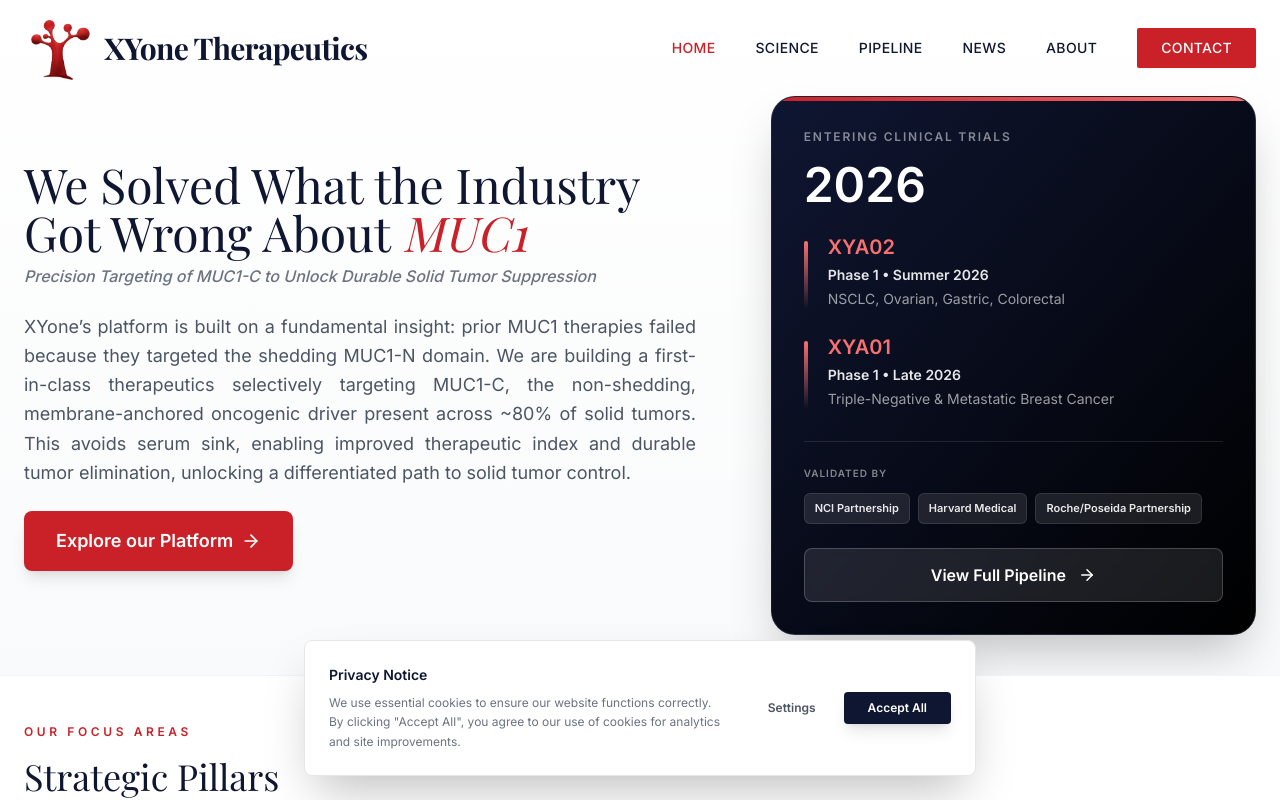
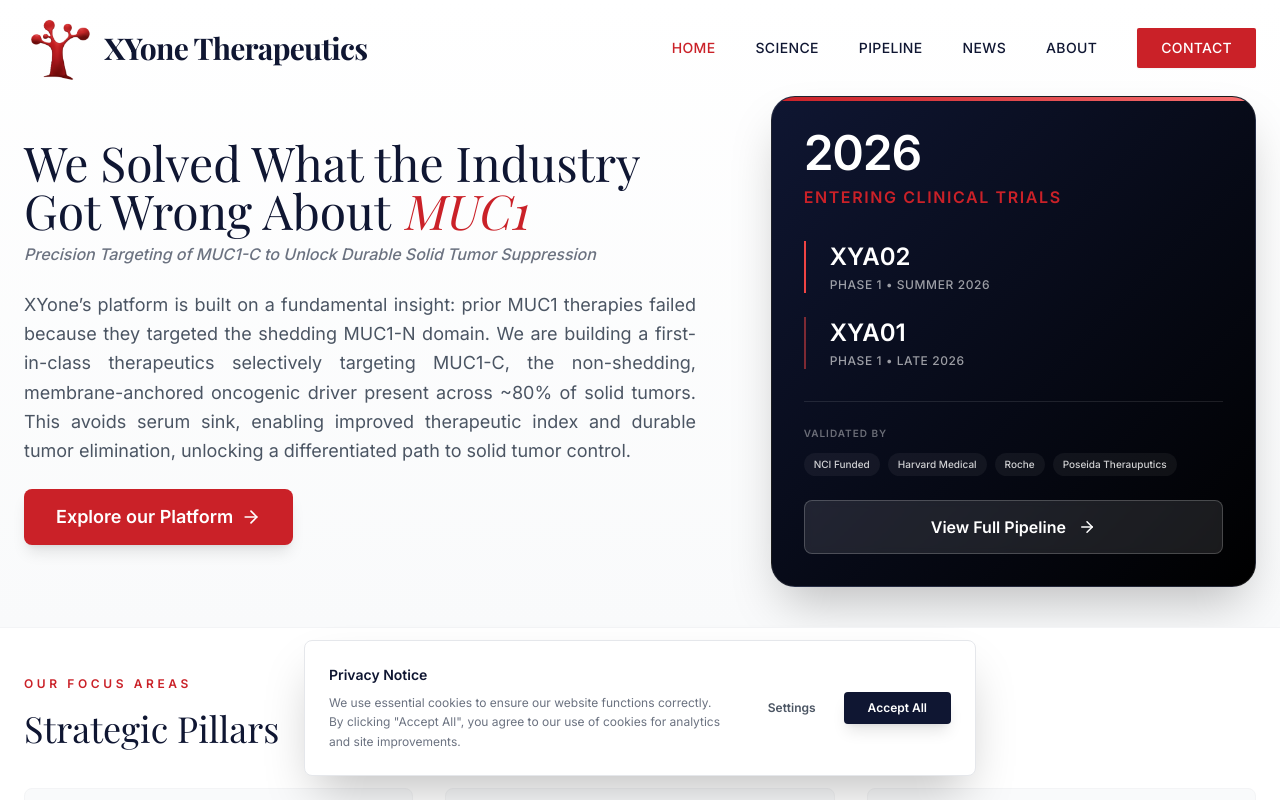
Before and after one commit to Abhisheksv25/xyone-website, a React (Vite) app: page /#/ in a window 1280 px wide. Shown: the top 800 px of the page. Built offline with nearby package versions, Linux system fonts and the light colour scheme; a web font is replaced by a local one.

Commit message:
updated the home page with new design of the blue box card

```diff
--- a/src/pages/pages/Home.tsx
+++ b/src/pages/pages/Home.tsx
@@ -44,7 +44,7 @@
                 XYone’s platform is built on a fundamental insight: prior MUC1 therapies failed because they targeted the shedding MUC1-N domain. We are building a first-in-class therapeutics selectively targeting MUC1-C, the non-shedding, membrane-anchored oncogenic driver present across ~80% of solid tumors. This avoids serum sink, enabling improved therapeutic index and durable tumor elimination, unlocking a differentiated path to solid tumor control.
               </p>
 
-              <Link to="/science" className="inline-flex items-center gap-2 px-8 py-4 bg-primary text-white rounded-lg font-semibold text-lg hover:bg-red-700 transition-all shadow-lg hover:shadow-xl hover:-translate-y-1 group">
+              <Link to="/science" className="inline-flex items-center gap-2 px-8 py-3.5 bg-primary text-white rounded-lg font-semibold text-lg hover:bg-red-700 transition-all shadow-lg hover:shadow-xl hover:-translate-y-1 group">
                 Explore our Platform
                 <ArrowRight className="group-hover:translate-x-1 transition-transform" size={20} />
               </Link>
@@ -56,40 +56,35 @@
                 {/* Top Border Gradient */}
                 <div className="absolute top-0 left-0 right-0 h-1 bg-gradient-to-r from-primary to-red-400"></div>
 
-                <div className="text-xs font-bold tracking-[0.15em] uppercase text-white/50 mb-4">Entering Clinical Trials</div>
+                <div className="relative z-10">
+                    {/* <div className="text-xs font-bold tracking-[0.2em] uppercase text-white/40 mb-2">Milestone</div> */}
 
-                <h2 className="font-sans text-5xl font-bold text-white mb-6 leading-none">
+                    <h2 className="font-sans text-4xl md:text-5xl font-bold text-white mb-2 leading-none tracking-tight">
                       2026
                     </h2>
+                    <div className="text-base font-bold text-primary uppercase tracking-widest mb-8">Entering Clinical Trials</div>
 
                     <div className="space-y-6 mb-8">
                       {/* Asset 1 */}
-                  <div className="relative pl-6">
-                    <div className="absolute left-0 top-2 bottom-0 w-1 bg-gradient-to-b from-red-400 to-transparent rounded-full"></div>
-                    <div className="text-xl font-bold text-red-400 mb-1">XYA02</div>
-                    <div className="text-sm font-semibold text-white/90 mb-1">Phase 1 • Summer 2026</div>
-                    <div className="text-sm text-white/60">
-                        NSCLC, Ovarian, Gastric, Colorectal
-                    </div>
+                      <div className="relative pl-6 border-l-2 border-red-500">
+                        <div className="text-2xl font-bold text-white mb-1">XYA02</div>
+                        <div className="text-xs font-medium text-white/60 uppercase tracking-wider">Phase 1 • Summer 2026</div>
                       </div>
 
                       {/* Asset 2 */}
-                  <div className="relative pl-6">
-                    <div className="absolute left-0 top-2 bottom-0 w-1 bg-gradient-to-b from-red-400 to-transparent rounded-full"></div>
-                    <div className="text-xl font-bold text-red-400 mb-1">XYA01</div>
-                    <div className="text-sm font-semibold text-white/90 mb-1">Phase 1 • Late 2026</div>
-                    <div className="text-sm text-white/60">
-                        Triple-Negative & Metastatic Breast Cancer
-                    </div>
+                      <div className="relative pl-6 border-l-2 border-red-500/50">
+                        <div className="text-2xl font-bold text-white mb-1">XYA01</div>
+                        <div className="text-xs font-medium text-white/60 uppercase tracking-wider">Phase 1 • Late 2026</div>
                       </div>
                     </div>
 
                     <div className="pt-6 border-t border-white/10 mb-6">
-                  <div className="text-[10px] font-bold tracking-widest uppercase text-white/50 mb-3">Validated By</div>
+                      <div className="text-[10px] font-bold tracking-widest uppercase text-white/40 mb-3">Validated By</div>
                       <div className="flex flex-wrap gap-2">
-                    <div className="px-2.5 py-1.5 bg-white/10 border border-white/10 rounded-md text-[11px] font-semibold text-white/90">NCI Partnership</div>
-                    <div className="px-2.5 py-1.5 bg-white/10 border border-white/10 rounded-md text-[11px] font-semibold text-white/90">Harvard Medical</div>
-                    <div className="px-2.5 py-1.5 bg-white/10 border border-white/10 rounded-md text-[11px] font-semibold text-white/90">Roche/Poseida Partnership</div>
+                        <span className="px-2.5 py-1 bg-white/5 rounded-full text-[10px] font-medium text-white/80">NCI Funded</span>
+                        <span className="px-2.5 py-1 bg-white/5 rounded-full text-[10px] font-medium text-white/80">Harvard Medical</span>
+                        <span className="px-2.5 py-1 bg-white/5 rounded-full text-[10px] font-medium text-white/80">Roche</span>
+                        <span className="px-2.5 py-1 bg-white/5 rounded-full text-[10px] font-medium text-white/80">Poseida Therauputics</span>
                       </div>
                     </div>
 
@@ -97,6 +92,7 @@
                       View Full Pipeline
                       <ArrowRight className="group-hover:translate-x-1 transition-transform" size={18} />
                     </Link>
+                </div>
               </div>
             </div>
           </div>
@@ -255,7 +251,7 @@
                 <div className="p-8 flex flex-col flex-grow">
                    <div className="flex items-center gap-2 mb-4">
                       <FileText size={16} className="text-primary" />
-                      <span className="text-[10px] font-black uppercase tracking-widest text-gray-400">npj Precision Oncology • May 2024</span>
+                      <span className="text-[10px] font-black uppercase tracking-widest text-gray-400">npj Precision Oncology • July 2025</span>
                    </div>
                    <h3 className="font-serif text-xl font-medium text-navy-900 mb-4 leading-tight">
                      Mucin-1: a promising pan-cancer therapeutic target
```
Lines whose indentation alone changed are shown as unchanged.
